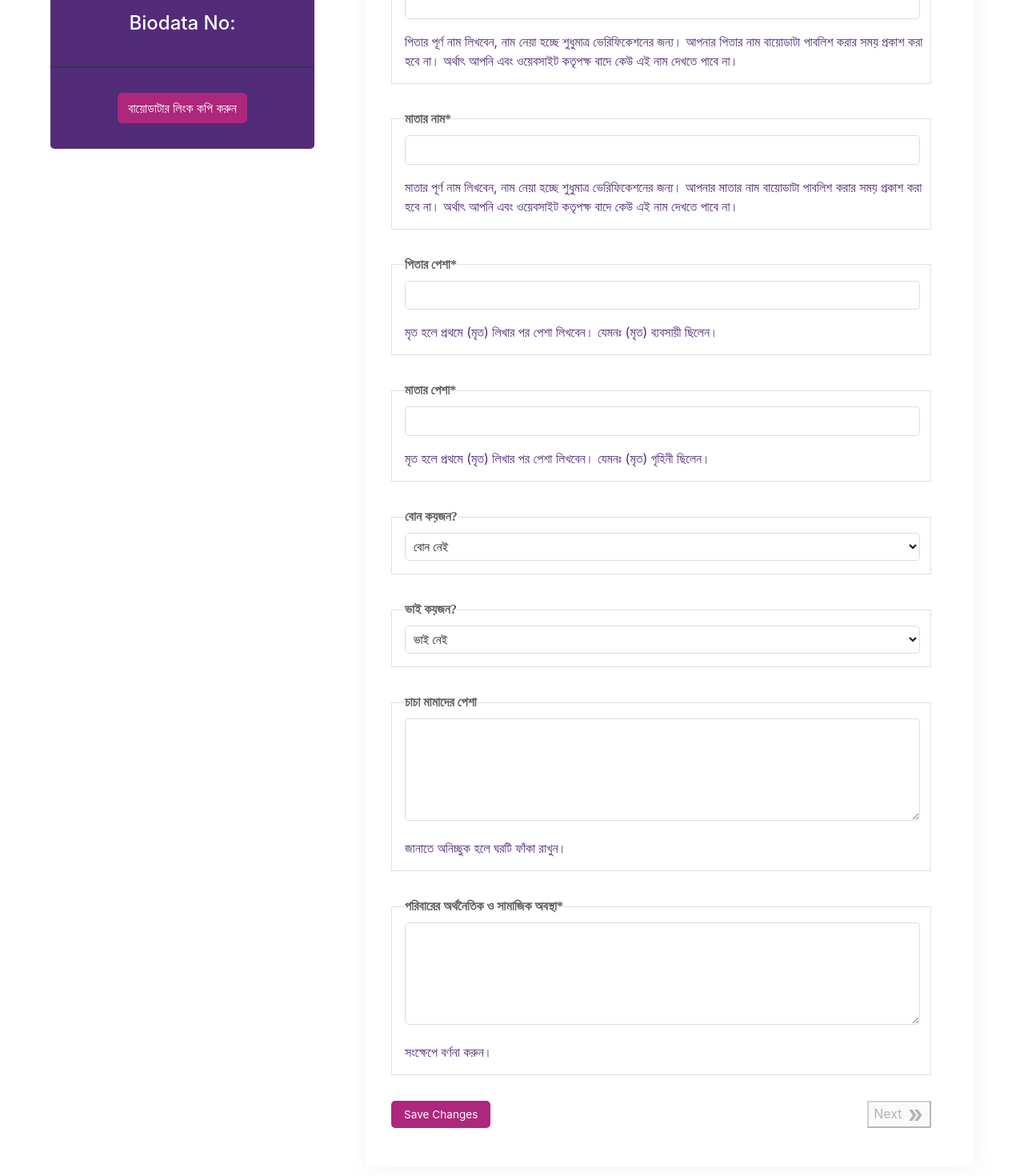
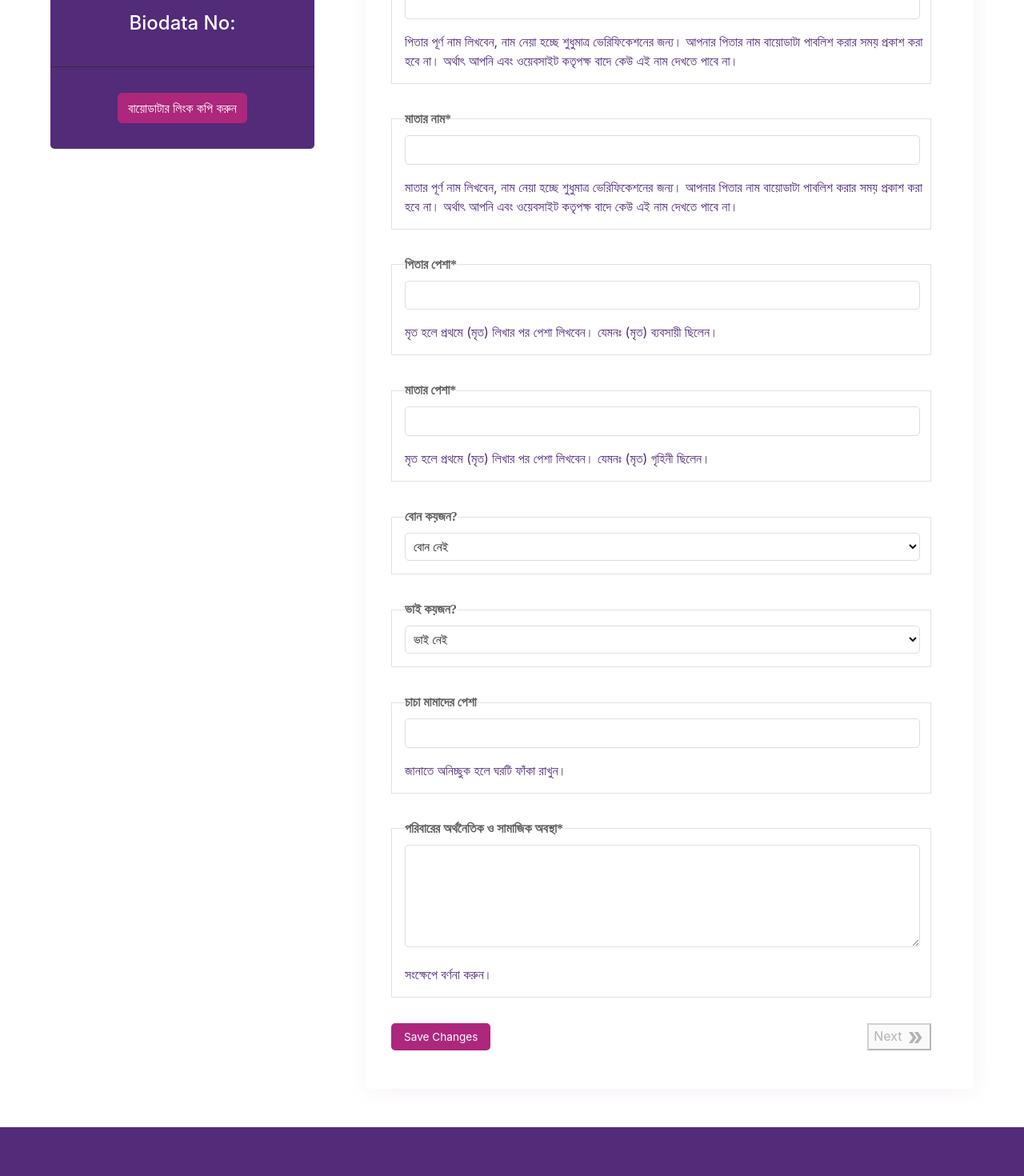
Before and after one commit to SumanIslam/DoorToNikah, a React (Create React App) app: page /biodata/registration/step5 in a window 1280 px wide. Shown: the part 340-1810 px from the top of the page at 80% size. Built offline with nearby package versions, Linux system fonts and the light colour scheme; a web font is replaced by a local one.

Commit message:
refactor the code of step5 component

```diff
--- a/src/component/registration/step1/step1-form-container.component.jsx
+++ b/src/component/registration/step1/step1-form-container.component.jsx
@@ -12,6 +12,7 @@ const Step1FormContainer = () => {
 		e.preventDefault();
 		setName(e.target.value)
 	}
+
   return (
 		<div className='step-container'>
 			<FormContainerNav />
--- a/src/component/registration/step3/step3-form-container.component.jsx
+++ b/src/component/registration/step3/step3-form-container.component.jsx
@@ -18,7 +18,6 @@ const Step3FormContainer = () => {
 		setAddress({...address, [e.target.name] : e.target.value})
 	}
 
-	console.log(address);
 	return (
 		<div className='step-container'>
 			<FormContainerNav />
--- a/src/component/registration/step4/step4-form-container.component.jsx
+++ b/src/component/registration/step4/step4-form-container.component.jsx
@@ -21,7 +21,6 @@ const Step4FormContainer = () => {
 		setEducationalQualification({...educationalQualification, [e.target.name] : e.target.value})
 	}
 
-	console.log(educationalQualification);
 	return (
 		<div className='step-container'>
 			<FormContainerNav />
--- a/src/component/registration/step5/step5-form-container.component.jsx
+++ b/src/component/registration/step5/step5-form-container.component.jsx
@@ -1,13 +1,34 @@
+import { useState } from 'react';
 // component
 import FormContainerButtonNav from '../common-component/form-container-button-nav/form-container-button-nav.component';
 import FormContainerNav from '../common-component/form-container-nav/form-container-nav.component';
 import NextButton from '../common-component/next-button/next-button.component';
 import SaveChangesButton from '../common-component/save-changes-button/save-changes-button.component';
+import FormButtonContainer from '../common-component/form-button-container/form-button-container.component';
+import SelectField from '../common-component/select-field/select-field.component';
+import InputField from '../common-component/input-field/input-field.component';
 
 // data
 import { numberOfSisters, numberOfBrothers } from './data';
 
 const Step5FormContainer = () => {
+	const [familyInfo, setFamilyInfo] = useState({
+		fathersName: '',
+		mothersName: '',
+		fathersOccupation: '',
+		mothersOccupation: '',
+		numberOfBrothers: '',
+		numberOfSisters: '',
+		unclesOccupation: '',
+		financialAndSocialCondition: ''
+	})
+
+	const handleFamilyInfo = (e) => {
+		e.preventDefault();
+		setFamilyInfo({ ...familyInfo, [e.target.name]: e.target.value });
+	}
+
+	console.log(familyInfo);
 	return (
 		<div className='step-container'>
 			<FormContainerNav />
@@ -15,97 +36,90 @@ const Step5FormContainer = () => {
 				<FormContainerButtonNav current={5} />
 				<div className='form-container'>
 					{/* for fathers name */}
-					<fieldset className='border pl-1 custom-input-container mt-1'>
-						<legend className='float-none w-auto'>পিতার নাম*</legend>
-						<input type='text' className='full-width' />
-						<p className='guide-text'>
-							পিতার পূর্ণ নাম লিখবেন, নাম নেয়া হচ্ছে শুধুমাত্র ভেরিফিকেশনের
-							জন্য। আপনার পিতার নাম বায়োডাটা পাবলিশ করার সময় প্রকাশ করা হবে না।
-							অর্থাৎ আপনি এবং ওয়েবসাইট কতৃপক্ষ বাদে কেউ এই নাম দেখতে পাবে না।
-						</p>
-					</fieldset>
+					<InputField
+						title='পিতার নাম*'
+						variant='input'
+						value={familyInfo.fathersName}
+						required={true}
+						name='fathersName'
+						guideText='পিতার পূর্ণ নাম লিখবেন, নাম নেয়া হচ্ছে শুধুমাত্র ভেরিফিকেশনের জন্য। আপনার পিতার নাম বায়োডাটা পাবলিশ করার সময় প্রকাশ করা হবে না। অর্থাৎ আপনি এবং ওয়েবসাইট কতৃপক্ষ বাদে কেউ এই নাম দেখতে পাবে না।'
+						handleChange={handleFamilyInfo}
+					/>
 					{/* for mothers name */}
-					<fieldset className='border pl-1 custom-input-container mt-1'>
-						<legend className='float-none w-auto'>মাতার নাম*</legend>
-						<input type='text' className='full-width' />
-						<p className='guide-text'>
-							মাতার পূর্ণ নাম লিখবেন, নাম নেয়া হচ্ছে শুধুমাত্র ভেরিফিকেশনের
-							জন্য। আপনার মাতার নাম বায়োডাটা পাবলিশ করার সময় প্রকাশ করা হবে না।
-							অর্থাৎ আপনি এবং ওয়েবসাইট কতৃপক্ষ বাদে কেউ এই নাম দেখতে পাবে না।
-						</p>
-					</fieldset>
+					<InputField
+						title='মাতার নাম*'
+						variant='input'
+						value={familyInfo.mothersName}
+						required={true}
+						name='mothersName'
+						guideText='মাতার পূর্ণ নাম লিখবেন, নাম নেয়া হচ্ছে শুধুমাত্র ভেরিফিকেশনের জন্য। আপনার পিতার নাম বায়োডাটা পাবলিশ করার সময় প্রকাশ করা হবে না। অর্থাৎ আপনি এবং ওয়েবসাইট কতৃপক্ষ বাদে কেউ এই নাম দেখতে পাবে না।'
+						handleChange={handleFamilyInfo}
+					/>
 					{/* for fathers occupation */}
-					<fieldset className='border pl-1 custom-input-container mt-1'>
-						<legend className='float-none w-auto'>পিতার পেশা*</legend>
-						<input type='text' className='full-width' />
-						<p className='guide-text'>
-							মৃত হলে প্রথমে (মৃত) লিখার পর পেশা লিখবেন। যেমনঃ (মৃত) ব্যবসায়ী
-							ছিলেন।
-						</p>
-					</fieldset>
+					<InputField
+						title='পিতার পেশা*'
+						variant='input'
+						value={familyInfo.fathersOccupation}
+						required={true}
+						name='fathersOccupation'
+						guideText='মৃত হলে প্রথমে (মৃত) লিখার পর পেশা লিখবেন। যেমনঃ (মৃত) ব্যবসায়ী ছিলেন।'
+						handleChange={handleFamilyInfo}
+					/>
 					{/* for mothers occupation */}
-					<fieldset className='border pl-1 custom-input-container mt-1'>
-						<legend className='float-none w-auto'>মাতার পেশা*</legend>
-						<input type='text' className='full-width' />
-						<p className='guide-text'>
-							মৃত হলে প্রথমে (মৃত) লিখার পর পেশা লিখবেন। যেমনঃ (মৃত) গৃহিনী
-							ছিলেন।
-						</p>
-					</fieldset>
+					<InputField
+						title='মাতার পেশা*'
+						variant='input'
+						value={familyInfo.mothersOccupation}
+						required={true}
+						name='mothersOccupation'
+						guideText='মৃত হলে প্রথমে (মৃত) লিখার পর পেশা লিখবেন। যেমনঃ (মৃত) গৃহিনী ছিলেন।'
+						handleChange={handleFamilyInfo}
+					/>
 					{/* for number of sisters */}
-					<fieldset className='border pl-1 custom-input-container mt-1'>
-						<legend className='float-none w-auto'>
-							{numberOfSisters.title}
-						</legend>
-						<select>
-							<option defaultValue={numberOfSisters.selected}>
-								{numberOfSisters.selected}
-							</option>
-							{numberOfSisters.options.map((item) => (
-								<option key={item} value={item}>
-									{' '}
-									{item}{' '}
-								</option>
-							))}
-						</select>
-					</fieldset>
+					<SelectField
+						title={numberOfSisters.title}
+						name='numberOfSisters'
+						required={true}
+						selected={numberOfSisters.selected}
+						options={numberOfSisters.options}
+						handleSelect={handleFamilyInfo}
+					/>
 					{/* for number of brothers */}
-					<fieldset className='border pl-1 custom-input-container mt-1'>
-						<legend className='float-none w-auto'>
-							{numberOfBrothers.title}
-						</legend>
-						<select>
-							<option defaultValue={numberOfBrothers.selected}>
-								{numberOfBrothers.selected}
-							</option>
-							{numberOfBrothers.options.map((item) => (
-								<option key={item} value={item}>
-									{' '}
-									{item}{' '}
-								</option>
-							))}
-						</select>
-					</fieldset>
+					<SelectField
+						title={numberOfBrothers.title}
+						name='numberOfBrothers'
+						required={true}
+						selected={numberOfBrothers.selected}
+						options={numberOfBrothers.options}
+						handleSelect={handleFamilyInfo}
+					/>
+
 					{/* for uncles occupation */}
-					<fieldset className='border pl-1 custom-input-container mt-1'>
-						<legend className='float-none w-auto'>চাচা মামাদের পেশা</legend>
-						<textarea rows={5} className='full-width' />
-						<p className='guide-text'>জানাতে অনিচ্ছুক হলে ঘরটি ফাঁকা রাখুন।</p>
-					</fieldset>
+					<InputField
+						title='চাচা মামাদের পেশা'
+						variant='input'
+						value={familyInfo.unclesOccupation}
+						name='unclesOccupation'
+						guideText='জানাতে অনিচ্ছুক হলে ঘরটি ফাঁকা রাখুন।'
+						handleChange={handleFamilyInfo}
+					/>
+
 					{/* for family's financial and social condition */}
-					<fieldset className='border pl-1 custom-input-container mt-1'>
-						<legend className='float-none w-auto'>
-							পরিবারের অর্থনৈতিক ও সামাজিক অবস্থা*
-						</legend>
-						<textarea rows={5} className='full-width' />
-						<p className='guide-text'>সংক্ষেপে বর্ণনা করুন।</p>
-					</fieldset>
+					<InputField
+						title='পরিবারের অর্থনৈতিক ও সামাজিক অবস্থা*'
+						variant='textarea'
+						required={true}
+						value={familyInfo.financialAndSocialCondition}
+						name='financialAndSocialCondition'
+						guideText='সংক্ষেপে বর্ণনা করুন।'
+						handleChange={handleFamilyInfo}
+					/>
 				</div>
 				{/* buttons */}
-				<div className='d-flex justify-content-between width'>
-					<SaveChangesButton />
-					<NextButton disabled={true} />
-				</div>
+				<FormButtonContainer
+					states={familyInfo}
+					url='/biodata/registration/step6'
+				/>
 			</div>
 		</div>
 	);
```
